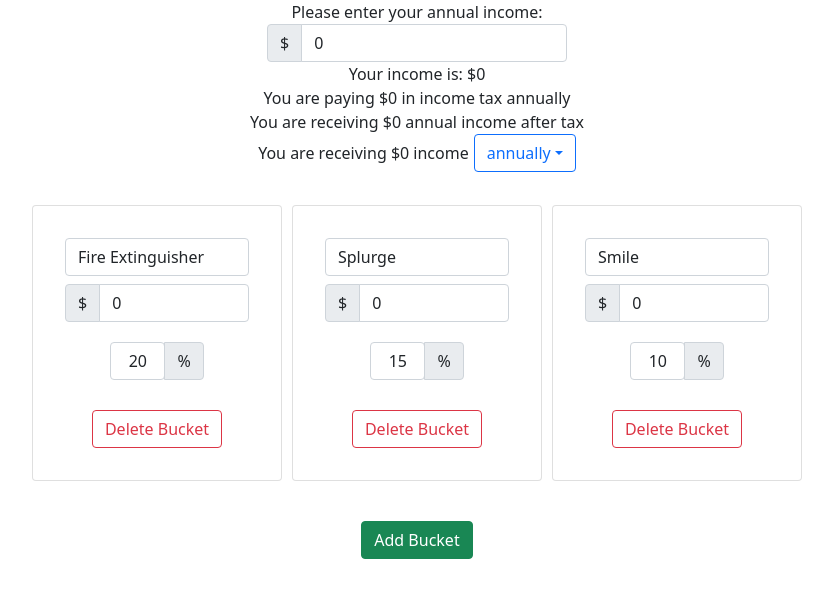
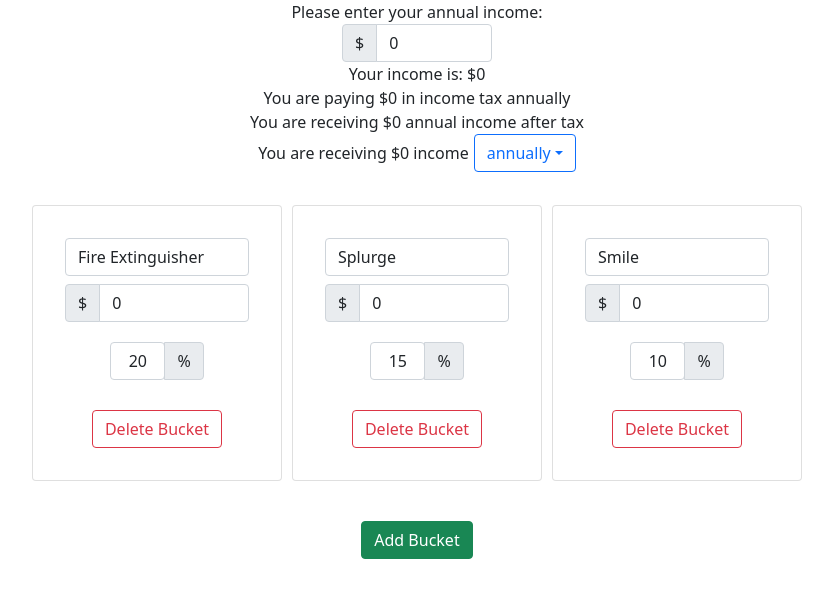
Before and after one commit to AndrejaKardos/budget-app, a React (Create React App) app in the folder frontend/: page / in a window 1280 px wide. Shown: the top 598 px of the page, without its empty margins (223-1056 px from the left). Built offline with nearby package versions, Linux system fonts and the light colour scheme.

Commit message:
Restyled income input

```diff
--- a/frontend/src/components/CalculatorPage.scss
+++ b/frontend/src/components/CalculatorPage.scss
@@ -17,6 +17,10 @@
   gap: 10px;
 }
 
+.calculator-page__input-container {
+  width: 150px;
+}
+
 .calculator-page__input-group {
   max-width: 300px;
 }
--- a/frontend/src/components/CalculatorPage.tsx
+++ b/frontend/src/components/CalculatorPage.tsx
@@ -83,13 +83,16 @@ const CalculatorPage: React.FC<Props> = (props) => {
   return (
     <div className="calculator-page">
       <div>Please enter your annual income:</div>
+      <div className="calculator-page__input-container">
         <InputGroup className="calculator-page__input-group">
           <InputGroup.Text>$</InputGroup.Text>
           <FormControl
+            className="calculator-page__input-container"
             value={income}
             onChange={(e) => setIncome(parseInt(e.currentTarget.value) || 0)}
           />
         </InputGroup>
+      </div>
 
       <div>Your income is: {formatMoney(income)}</div>
 
```
Lines whose indentation alone changed are shown as unchanged.
